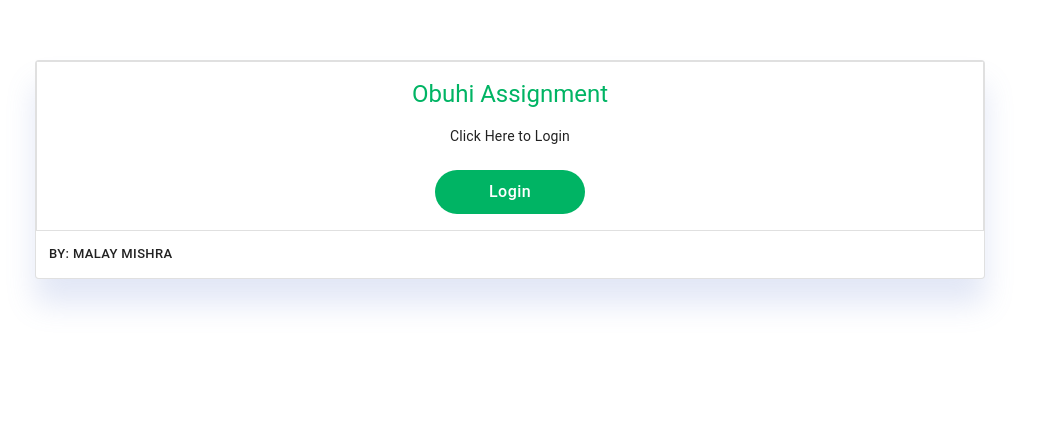
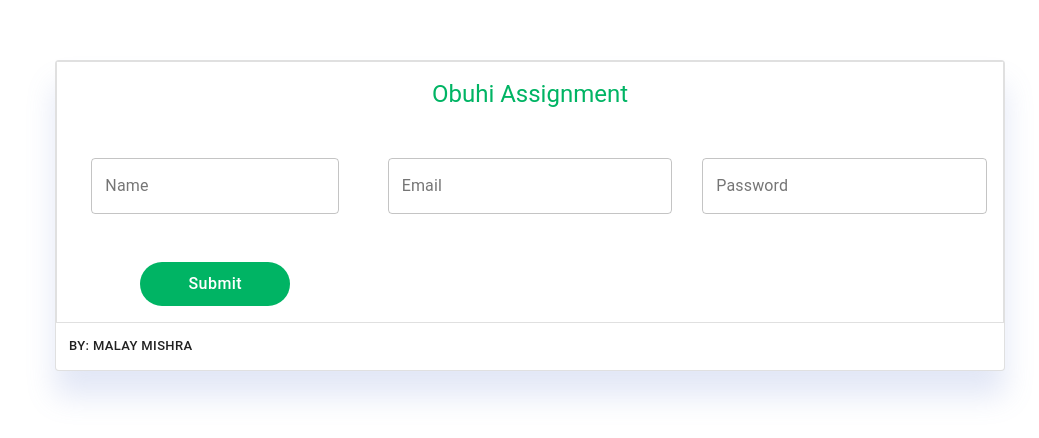
Before and after one commit to hi-malay/payment-wallet, a React (Create React App) app: page / in a window 1280 px wide. Shown: the top 438 px of the page, without its empty margins (130-1169 px from the left). Built offline with nearby package versions, Linux system fonts and the light colour scheme.

Commit message:
added signup

```diff
--- a/src/components/Checkbalance/Checkbalance.tsx
+++ b/src/components/Checkbalance/Checkbalance.tsx
@@ -69,6 +69,7 @@ class Checkbalance extends React.Component<any,
     }
 
     render() {
+        console.log("hi", localStorage.getItem('AuthToken'))
         return (
             <div className="check-funds">
                 <div className="row menu-tab">
--- a/src/components/Login/Login.tsx
+++ b/src/components/Login/Login.tsx
@@ -1,54 +1,220 @@
-import React from 'react';
-import { makeStyles } from '@material-ui/core/styles';
+import React, { Component } from 'react';
+import TextField from '@material-ui/core/TextField';
+import { Button } from '@material-ui/core';
+import InputAdornment from '@material-ui/core/InputAdornment';
+import Dialog from '@material-ui/core/Dialog';
+import DialogActions from '@material-ui/core/DialogActions';
+import { PAGE_TWO_ERROR_TEXT } from './../common/Drawer/constant';
+import { isMobileValidNumber } from './../common/Drawer/Helperfunction';
+import axios from "axios"
+import { API } from './../common/Drawer/constant';
+import { Redirect } from "react-router-dom";
 import Card from '@material-ui/core/Card';
 import CardActions from '@material-ui/core/CardActions';
 import CardContent from '@material-ui/core/CardContent';
-import Button from '@material-ui/core/Button';
+
 import Typography from '@material-ui/core/Typography';
-import {
-    Link,
-    withRouter
-} from 'react-router-dom';
 
-const useStyles = makeStyles({
-    root: {
-        maxWidth: 675,
-        marginTop: 30
-    },
-    bullet: {
-        display: 'inline-block',
-        margin: '0 2px',
-        transform: 'scale(0.8)',
-    },
-    title: {
-        fontSize: 14,
-    },
-    pos: {
-        marginBottom: 12,
-    },
+class PartnerReferral extends React.Component<any,
+    {
+        name: string,
+        nameError: boolean,
+        nameErrorLabel: string,
+        email: string,
+        emailError: boolean,
+        emailErrorLabel: string,
+        password: string,
+        passwordError: boolean,
+        passwordErrorLabel: string,
+        saveDetailsEnable: boolean,
+        date_match_modal: boolean,
+        action: string
+
+    }> {
+    myRef: any;
+    inputRef: any;
+    scrollRef: any;
+    numberOfEmpRef: any;
+    emailRef: any;
+    nameRef: any;
+    phoneRef: any;
+    companyNameRef: any;
+    constructor(props: any) {
+        super(props);
+        this.state =
+        {
+            name: '',
+            nameError: false,
+            nameErrorLabel: '',
+            email: '',
+            emailError: false,
+            emailErrorLabel: '',
+            password: '',
+            passwordError: false,
+            passwordErrorLabel: '',
+            saveDetailsEnable: true,
+            date_match_modal: false,
+            action: ""
+        }
+
+    }
+
+    validationDynamic = () => {
+        if (this.state.name === "") {
+            this.setState({ nameError: true, nameErrorLabel: PAGE_TWO_ERROR_TEXT.firstNameLabel, saveDetailsEnable: false })
+            return;
+        } else if (this.state.email === "") {
+            this.setState({ emailError: true, emailErrorLabel: PAGE_TWO_ERROR_TEXT.emailLabel, saveDetailsEnable: false })
+            return;
+        } else if (this.state.password?.length === 0) {
+            this.setState({ passwordError: true, passwordErrorLabel: PAGE_TWO_ERROR_TEXT.passwordLabel, saveDetailsEnable: false })
+            return;
+        }
+
+        let data: any = {
+            "name": this.state.name,
+            "email": this.state.email,
+            "password": this.state.password
+        };
+
+        axios.post(API.signup_url, data).then((response: any) => {
+            localStorage.setItem("AuthToken", response.data.token)
+            this.setState({ action: "home" })
+        }).catch((error: any) => {
+            this.setState({ date_match_modal: true })
         });
+    }
 
-export default function OutlinedCard() {
-    const classes = useStyles();
-    const bull = <span className={classes.bullet}>•</span>;
+
+    handleInputChange = (event: any, key: any) => {
+        const value: any = event.target.value;
+        const setObj: any = {};
+        setObj[key] = value;
+        this.setState(setObj)
+        this.setState({
+            nameError: false,
+            nameErrorLabel: '',
+            emailError: false,
+            emailErrorLabel: '',
+            passwordError: false,
+            passwordErrorLabel: "",
+            saveDetailsEnable: true
+        })
+    }
+    handleCloseSub = () => {
+        this.setState({ date_match_modal: false, name: "", email: "", password: "" })
+    };
+
+    render() {
+        const { name,
+            nameError, nameErrorLabel,
+            email, emailError, emailErrorLabel,
+            password, passwordErrorLabel, passwordError, saveDetailsEnable, date_match_modal
+        } = this.state;
+
+        if (this.state.action === 'home') {
+            return (
+                <Redirect to={{
+                    pathname: `/all-wallet`
+                }} />
+            )
+        }
 
         return (
-        <Card className={classes.root} variant="outlined">
+            <div className="max-width-in">
+                <Card className="" variant="outlined">
                     <CardContent>
                         <Typography variant="h5" component="h2" className="main-title mb-3">
                             Obuhi Assignment
         </Typography>
 
 
-                <Typography variant="body2" component="p">
-                    Click Here to Login
-          <br />
-                </Typography>
-                <Link to={`/all-wallet`} className="login-button">  <Button variant="contained" className="btn-class mt-4" color="primary" >Login</Button></Link>
+                        <form noValidate autoComplete="off">
+                            <div className="row mt-3" >
+                                <div className="col-md-4 mt-3">
+                                    <TextField id="standard-basic" label="Name"
+                                        value={name}
+                                        error={nameError}
+                                        helperText={nameErrorLabel}
+                                        type="text"
+                                        margin="normal"
+                                        variant="outlined"
+                                        className="custom-input"
+                                        //  disabled={isAccountDetailsDisabled}
+                                        name="name"
+                                        data-id="name"
+                                        onChange={(event) =>
+                                            this.handleInputChange(event, "name")
+                                        }
+
+                                    />
+                                </div>
+                                <div className="col-md-4 mt-3">
+                                    <TextField id="standard-basic" label="Email"
+                                        value={(email === null) ? ("") : (email)}
+                                        error={emailError}
+                                        helperText={emailErrorLabel}
+                                        type="text"
+                                        margin="normal"
+                                        variant="outlined"
+                                        fullWidth
+                                        className="custom-input"
+                                        // disabled={isAccountDetailsDisabled}
+                                        name="email"
+                                        data-id="email"
+                                        onChange={(event) =>
+                                            this.handleInputChange(event, "email")
+                                        }
+                                    />
+                                </div>
+                                <div className="col-md-4 mt-3">
+                                    <TextField id="standard-basic" label="Password"
+                                        value={(password === null) ? ("") : (password)}
+                                        error={passwordError}
+                                        helperText={passwordErrorLabel}
+                                        type="password"
+                                        margin="normal"
+                                        variant="outlined"
+                                        fullWidth
+                                        className="custom-input"
+                                        // disabled={isAccountDetailsDisabled}
+                                        name="password"
+                                        data-id="password"
+                                        onChange={(event) =>
+                                            this.handleInputChange(event, "password")
+                                        }
+                                    />
+                                </div>
+                                <div className="col-md-4 mt-3">
+                                    <Button variant="contained" color="primary" className={(saveDetailsEnable === true) ? ("btn-class mt-4") : ("btn-class-default mt-4")} onClick={() => this.validationDynamic()}>Submit</Button>
+                                </div>
+
+                            </div>
+
+                        </form>
                     </CardContent>
                     <CardActions>
                         <Button size="small">By: Malay Mishra</Button>
                     </CardActions>
                 </Card>
+
+                <Dialog
+                    open={date_match_modal}
+                    onClose={this.handleCloseSub}
+                    aria-labelledby="alert-dialog-title"
+                    aria-describedby="alert-dialog-description">
+                    <h3 className="modal-title">Hi, </h3>
+                    <h3 className="modal-subtitle">Wrong Credentials </h3>
+
+                    <DialogActions>
+                        <Button onClick={this.handleCloseSub} color="primary">
+                            Close
+                            </Button>
+                    </DialogActions>
+                </Dialog>
+            </div>
         );
     }
+}
+
+export default PartnerReferral;
--- a/src/components/Router/PrivateRoute/index.tsx
+++ b/src/components/Router/PrivateRoute/index.tsx
@@ -39,7 +39,7 @@ export default function PrivateRoute(props: any) {
     useEffect(() => {
         mainApi()
     }, [props.location.pathname])
-
+    if (localStorage.getItem('AuthToken') !== null && localStorage.getItem('AuthToken') !== undefined) {
         return (
             <Route render={() =>
                 <div className="bg-grey full-len mt-3" >
@@ -61,5 +61,11 @@ export default function PrivateRoute(props: any) {
                     </ContextMain.Provider>
                 </ div>} />
         )
+    }
+    return (
+        <Redirect to={{
+            pathname: `/`,
+        }} />
+    )
 
 }
--- a/src/components/common/Drawer/constant.tsx
+++ b/src/components/common/Drawer/constant.tsx
@@ -2,7 +2,9 @@ export const PAGE_TWO_ERROR_TEXT = {
     'firstNameLabel': "Invalid First Name.",
     'amountLabel': "Invalid Company Name.",
     'mobileNumberLabel': "Invalid Mobile Number.",
-    "selectErrorLabel": "No name selected"
+    "selectErrorLabel": "No name selected",
+    "emailLabel": "Invalid email",
+    "passwordLabel": "Invalid password"
 
 }
 
@@ -13,4 +15,6 @@ export const API = {
     "get_funds_id": "http://localhost:5000/api/user",
     "add_user": "http://localhost:5000/api/user/add",
     "trans_url": "https://my-json-server.typicode.com/hi-malay/trans/db",
+    "signup_url": "http://localhost:5000/api/auth/signup",
+    "login_url": "http://localhost:5000/api/auth/login"
 }
```
Also changed, not shown: 1 other file (tests, documents, lock files or other folders). Lines whose indentation alone changed are shown as unchanged.
